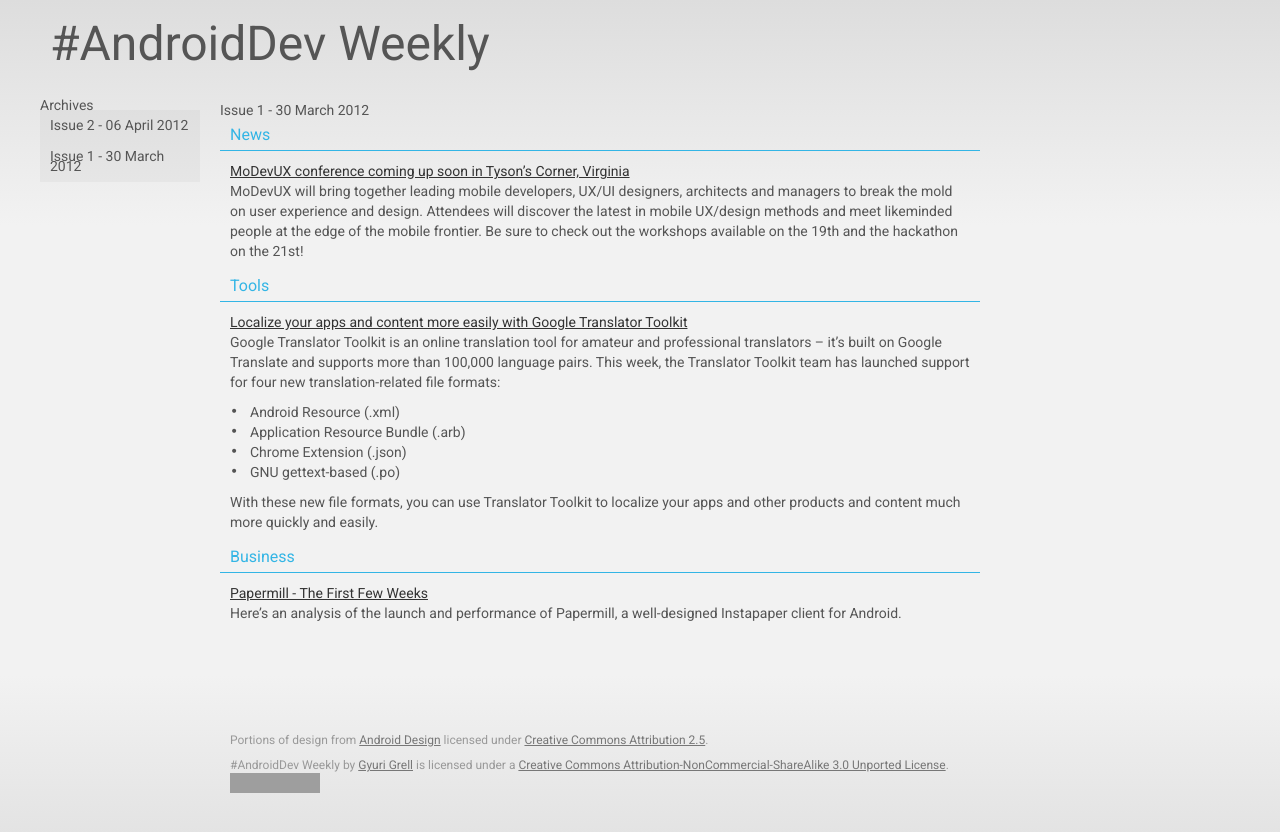
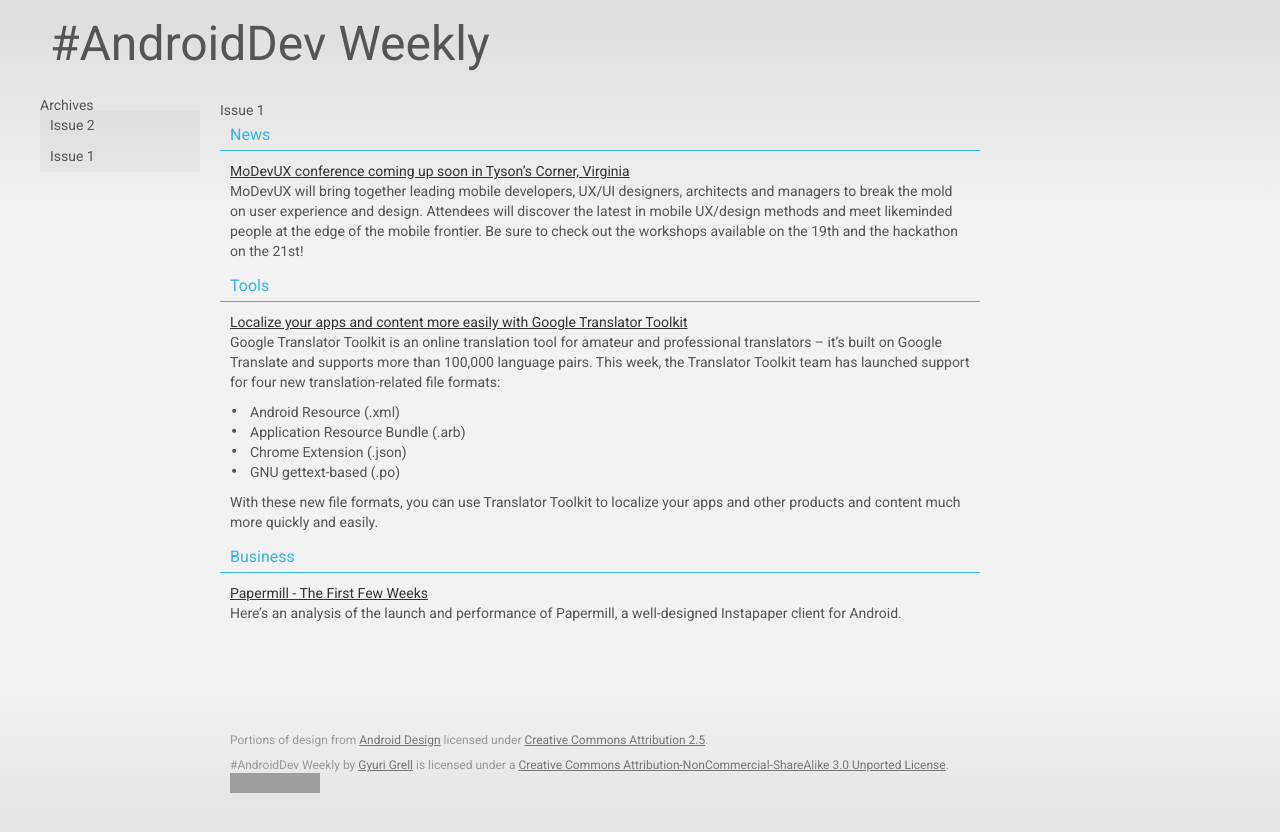
Before and after one commit to ggrell/androiddevweekly, a Jekyll site: the page built from _posts/2012-03-30-Issue-1.md, in a window 1280 px wide. Shown: the top 832 px of the page. Built offline with Jekyll 4.4.1, drawn with Linux system fonts in a browser that asks for light colours; grey boxes are pictures that could not be loaded.

Commit message:
Changed issues titles

```diff
--- a/_posts/2012-03-30-Issue-1.md
+++ b/_posts/2012-03-30-Issue-1.md
@@ -1,6 +1,6 @@
 ---
 layout: post
-title: Issue 1 - 30 March 2012
+title: Issue 1
 ---
 ## News
 
--- a/_posts/2012-04-06-Issue-2.md
+++ b/_posts/2012-04-06-Issue-2.md
@@ -1,6 +1,6 @@
 ---
 layout: post
-title: Issue 2 - 06 April 2012
+title: Issue 2
 ---
 ## News
 
```
